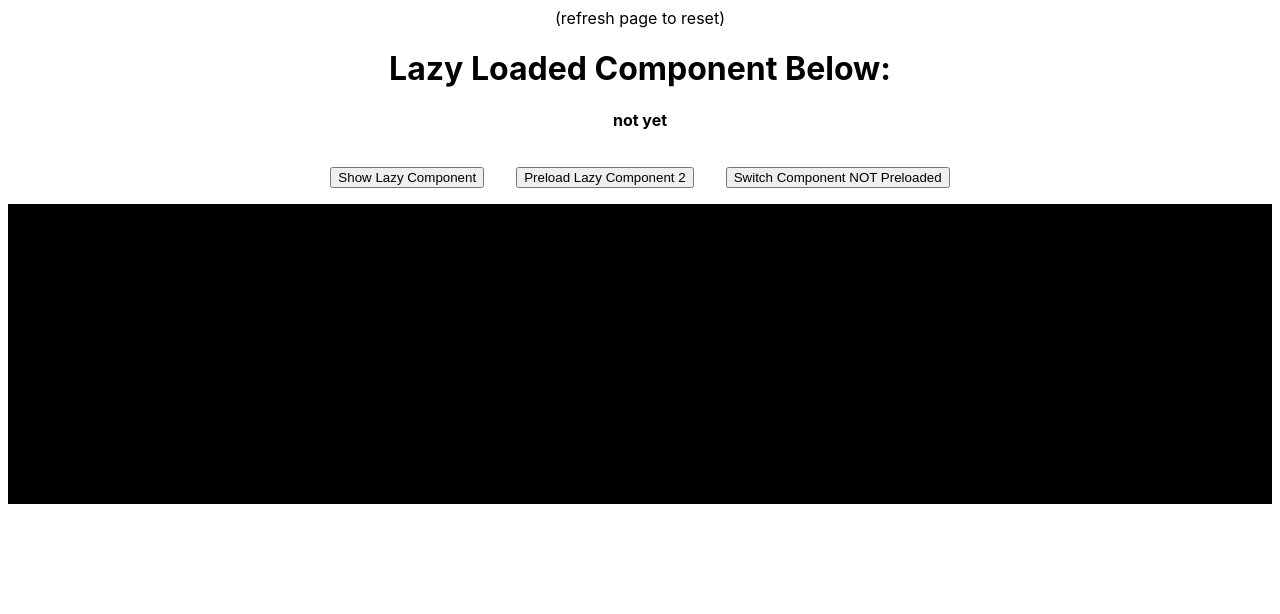
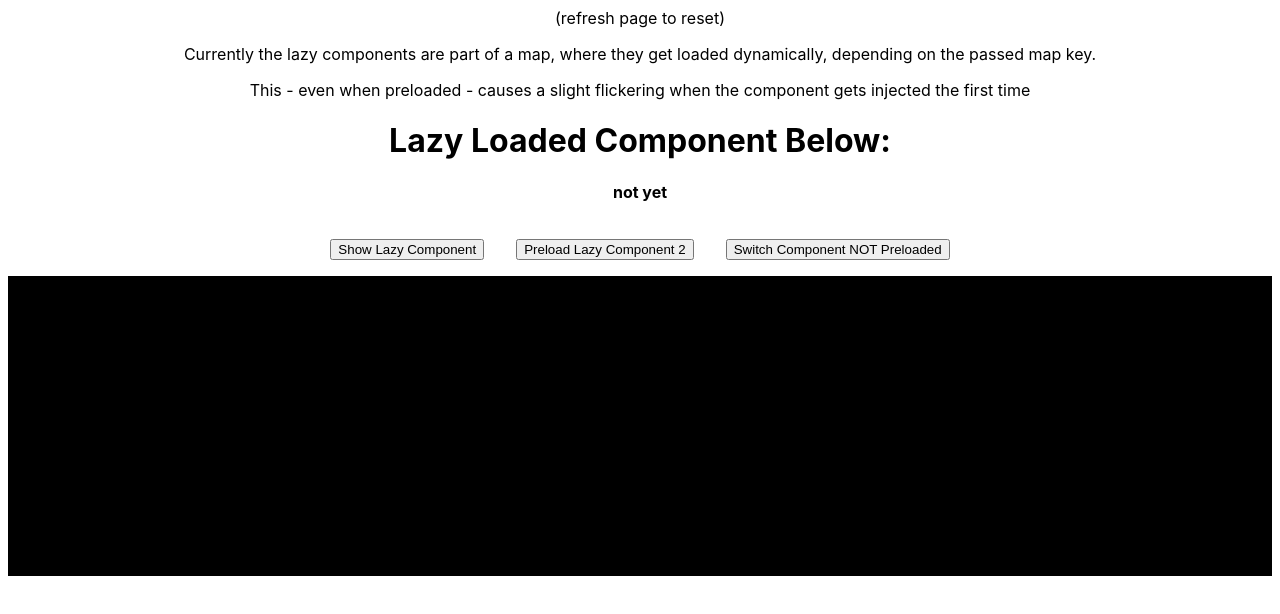
Before and after one commit to rufiooh/react_dynamic_laziness, a React (Create React App) app: page / in a window 1280 px wide. Shown: the top 614 px of the page. Built offline with nearby package versions, Linux system fonts and the light colour scheme.

Commit message:
feat: added little description

```diff
--- a/src/App.tsx
+++ b/src/App.tsx
@@ -42,6 +42,14 @@ function App() {
   return (
     <StyledApp>
       <div>(refresh page to reset)</div>
+      <p>
+        Currently the lazy components are part of a map, where they get loaded
+        dynamically, depending on the passed map key.
+      </p>
+      <p>
+        This - even when preloaded - causes a slight flickering when the
+        component gets injected the first time
+      </p>
       <h1>Lazy Loaded Component Below:</h1>
       <React.Suspense>
         {isShowingLazyComponent ? (
```
